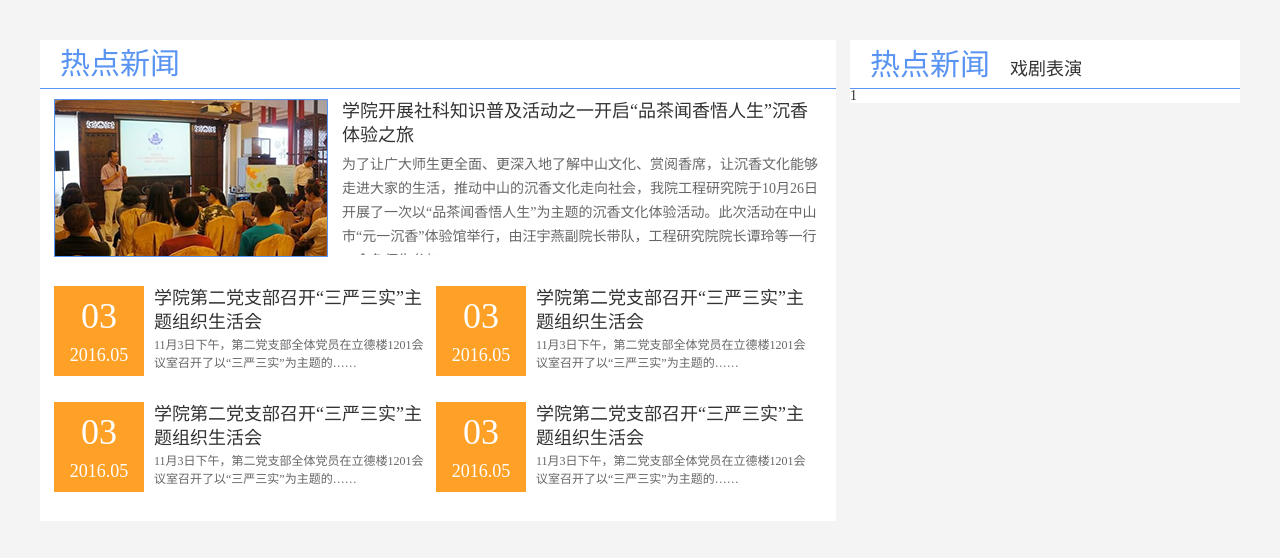
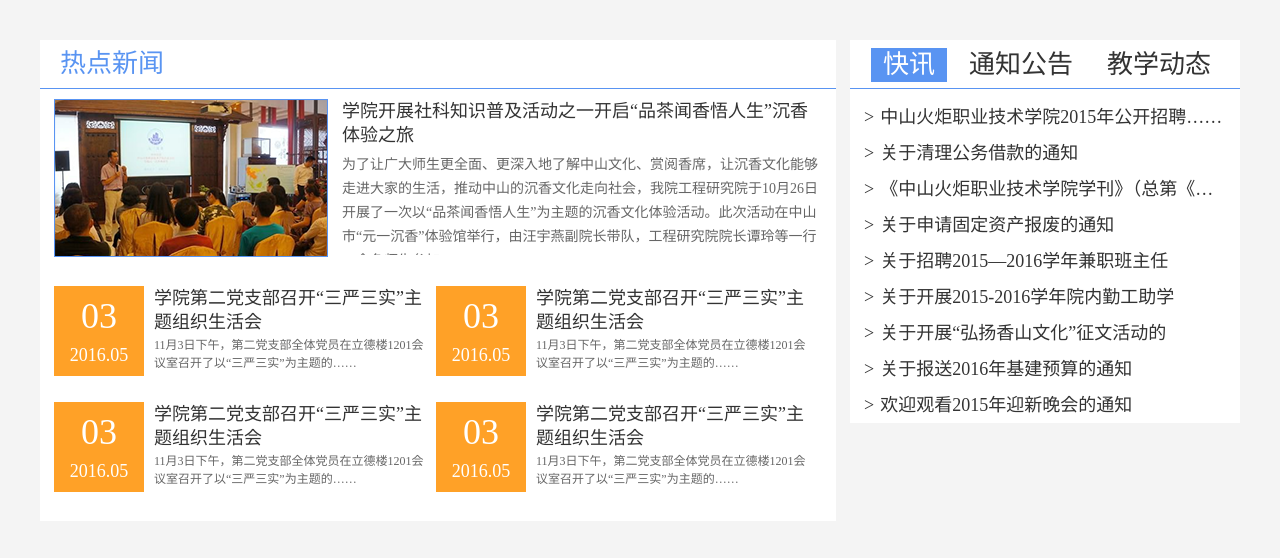
Before and after one commit to Hanchengluo/zstp-pc, a plain HTML site: page index.html in a window 1280 px wide. Shown: the part 662-1220 px from the top of the page. Drawn offline with Linux system fonts and the light colour scheme.

Commit message:
add tab-news

```diff
--- a/css/less/column.less
+++ b/css/less/column.less
@@ -14,29 +14,34 @@
       display: inline-block;
       height: 48px;
       line-height: 48px;
-      font-size: 30px;
+      font-size: 26px;
       color: #5994f2;
       padding-left: 20px;
     }
   .tab-box{
-    padding-left: 20px;
+    padding-left: 10px;
+    .tab{
+          padding-top: 8px;
+    }
     li{
         float: left;
-        height: 48px;
         text-align: left;
-        padding-right: 20px;
+        margin-right: 11px;
+        margin-left: 11px;
       a{
         display: inline-block;
         width: 100%;
         color: #333;
-        font-size: 18px;
-        padding-top: 20px;
+        font-size: 26px;
+        padding: 4px 6px;
+        text-align: center;
       }
     }
     .active a{
-      font-size: 30px;
-      color: #5994f2;
-      padding-top: 10px;
+        color: #FFFFFF;
+        background-color: #5994F2;
+        padding: 4px 6px;
+        text-align: center;
     }
   }
   .u-rome{
--- a/css/less/index.less
+++ b/css/less/index.less
@@ -163,3 +163,28 @@
         }
     }
 }
+.tab-list{
+    height: 324px;
+    padding-top: 10px;
+    padding-left: 14px;
+    padding-right: 14px;
+    li{
+        display:block;
+        height: 36px;
+        line-height: 36px;
+        .l-float();
+        em{
+            display: inline-block;
+            padding-right: 6px;
+            float: left;
+            font-family: '宋体';
+            font-size: 18px;
+        }
+        a{
+            display: inline-block;
+            width: 344px;
+            font-size: 18px;
+            .ov-text();
+        }
+    }
+}
--- a/index.html
+++ b/index.html
@@ -300,14 +300,63 @@
             <div class="columu-title mb6 l-float">
               <div class="tab-box">
                     <ul class="tab l-float">
-                        <li class="active"><a href="">热点新闻</a></li>
-                        <li><a href="">戏剧表演</a></li>
+                        <li class="active"><a href="##">快讯</a></li>
+                        <li><a href="##">通知公告</a></li>
+                        <li><a href="##">教学动态</a></li>
                     </ul>
                 </div>
             </div>
             <div class="columu-box" id="tab-news">
-                <div class="tab-main" style="display: block;">1</div>
-                <div class="tab-main">2</div>
+                <div class="tab-main" style="display: block;">
+                    <div class="tab-list">
+                        <ul>
+                            <li><em>></em><a href="">中山火炬职业技术学院2015年公开招聘……</a></li>
+                            <li><em>></em><a href="">关于清理公务借款的通知</a></li>
+                            <li><em>></em><a href="">《中山火炬职业技术学院学刊》（总第《中山火炬职业技术学院学刊》</a></li>
+                            <li><em>></em><a href="">关于申请固定资产报废的通知</a></li>
+                            <li><em>></em><a href="">关于招聘2015—2016学年兼职班主任</a></li>
+                            <li><em>></em><a href="">关于开展2015-2016学年院内勤工助学</a></li>
+                            <li><em>></em><a href="">关于开展“弘扬香山文化”征文活动的</a></li>
+                            <li><em>></em><a href="">关于报送2016年基建预算的通知</a></li>
+                            <li><em>></em><a href="">欢迎观看2015年迎新晚会的通知</a></li>
+                        </ul>
+                    </div>
+                </div>
+                <div class="tab-main">
+                    <div class="tab-list">
+                        <ul>
+                            <li><em>></em><a href="">中山火炬职业技术学院2015年公开招聘……</a></li>
+                            <li><em>></em><a href="">关于清理公务借款的通知</a></li>
+                            <li><em>></em><a href="">《中山火炬职业技术学院学刊》（总第《中山火炬职业技术学院学刊》</a></li>
+                            <li><em>></em><a href="">关于申请固定资产报废的通知</a></li>
+                            <li><em>></em><a href="">关于招聘2015—2016学年兼职班主任</a></li>
+                            <li><em>></em><a href="">关于开展2015-2016学年院内勤工助学</a></li>
+                            <li><em>></em><a href="">关于开展“弘扬香山文化”征文活动的</a></li>
+                            <li><em>></em><a href="">关于报送2016年基建预算的通知</a></li>
+                            <li><em>></em><a href="">欢迎观看2015年迎新晚会的通知</a></li>
+                        </ul>
+                    </div>
+                </div>
+                <div class="tab-main">
+                    <div class="tab-list">
+                        <ul>
+                            <li><em>></em><a href="">中山火炬职业技术学院2015年公开招聘……</a></li>
+                            <li><em>></em><a href="">关于清理公务借款的通知</a></li>
+                            <li><em>></em><a href="">《中山火炬职业技术学院学刊》（总第《中山火炬职业技术学院学刊》</a></li>
+                            <li><em>></em><a href="">关于申请固定资产报废的通知</a></li>
+                            <li><em>></em><a href="">关于招聘2015—2016学年兼职班主任</a></li>
+                            <li><em>></em><a href="">关于开展2015-2016学年院内勤工助学</a></li>
+                            <li><em>></em><a href="">关于开展“弘扬香山文化”征文活动的</a></li>
+                            <li><em>></em><a href="">关于报送2016年基建预算的通知</a></li>
+                            <li><em>></em><a href="">欢迎观看2015年迎新晚会的通知</a></li>
+                        </ul>
+                    </div>
+                </div>
+                <div class="tab-lable">
+                    <ul>
+                        <li><a href=""></a></li>
+                    </ul>
+                </div>
             </div>
         </div>
     </div>
```
Also changed, not shown: css/css/mian.css.
